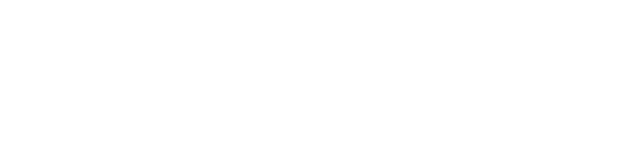
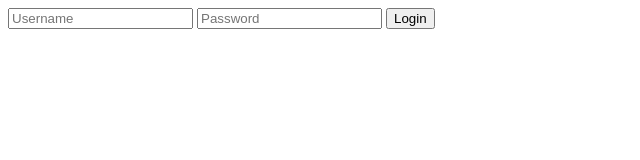
Before and after one commit to giofahreza/hacktiv8-rmt7, a plain HTML site: page index.html in a window 1280 px wide. Shown: the whole page, without its empty margins (0-640 px from the left). Drawn offline with Linux system fonts and the light colour scheme.

Commit message:
[DEV-342] Adding form login layout

```diff
--- a/index.html
+++ b/index.html
@@ -6,6 +6,10 @@
     <title>Dashboard</title>
 </head>
 <body>
-
+    <form action="dashboard.php" method="post">
+        <input type="text" name="username" placeholder="Username">
+        <input type="password" name="password" placeholder="Password">
+        <button type="submit">Login</button>
+    </form>
 </body>
 </html>
```
